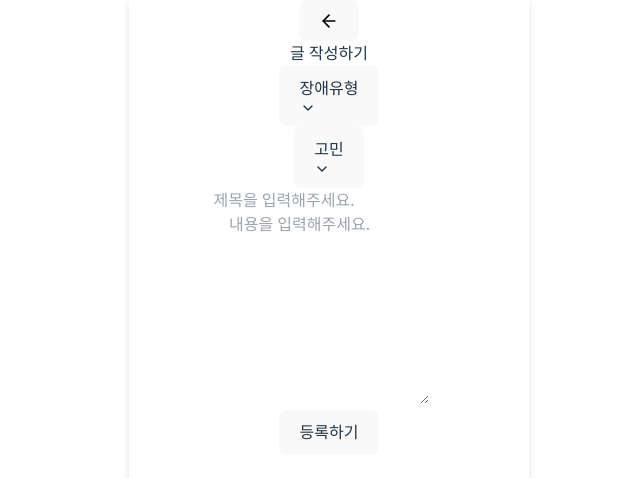
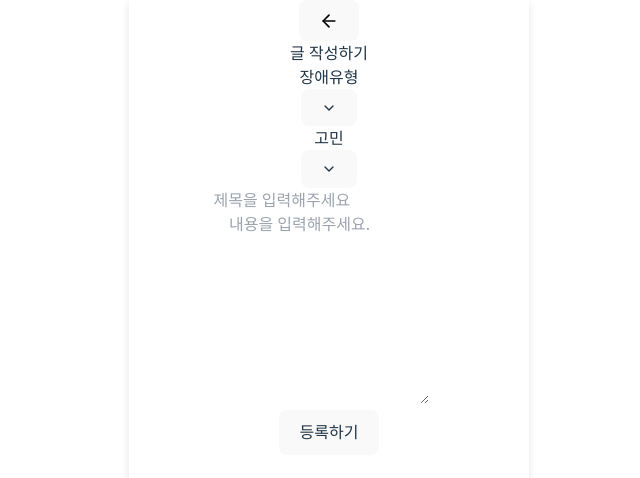
Before and after one commit to 2025-UMC-Hackathon/Frontend, a React (Vite) app: page /write in a window 1280 px wide. Shown: the top 478 px of the page, without its empty margins (311-951 px from the left). Built offline with nearby package versions, Linux system fonts and the light colour scheme.

Commit message:
마이페이지 디자인 구현

```diff
--- a/src/pages/writepage.tsx
+++ b/src/pages/writepage.tsx
@@ -8,6 +8,7 @@ export default function Write() {
 	const [title, setTitle] = useState('');
 	const [content, setContent] = useState('');
 	const [openType, setOpenType] = useState<'disability' | 'worry' | null>(null);
+
 
 	const isFormValid =
 		selectedDisability !== null &&
@@ -26,17 +27,27 @@ export default function Write() {
 
 			<div className="flex flex-col items-center justify-center gap-2">
 				{/* 드롭다운 영역 */}
-				<div className="w-full flex gap-2 mb-6 items-start justify-start">
+				<div className="w-full flex gap-2 mb-6">
+
+                {/* --- 장애유형 드롭다운 수정 --- */}
                 <div className="relative">
+                    {/* 1. 텍스트와 버튼을 감싸는 flex 컨테이너 */}
+                    <div className="flex items-center gap-1">
+                        {/* 2. 텍스트 표시 부분 */}
+                        <div className="border border-gray-300 rounded-l-full px-4 py-1.5 text-sm bg-white text-gray-600">
+                            {selectedDisability ?? '장애유형'}
+                        </div>
+                        {/* 3. 아이콘 버튼 부분 */}
                         <button
                             onClick={() => setOpenType(openType === 'disability' ? null : 'disability')}
-							className="border rounded-full px-4 py-2 text-sm flex items-center gap-1"
+                            className="border border-gray-300 rounded-r-full p-2 bg-white transition hover:bg-gray-50"
                         >
-							{selectedDisability ?? '장애유형'}
-							<ChevronDown size={16} />
+                            <ChevronDown size={16} className="text-gray-600" />
                         </button>
+                    </div>
+                    {/* 드롭다운 메뉴 */}
                     {openType === 'disability' && (
-							<div className="absolute top-10 left-0 bg-white border shadow rounded w-full z-10">
+                        <div className="absolute top-full mt-1 left-0 bg-white border shadow-lg rounded-md w-full min-w-max z-10">
                             {disabilityType.map((item) => (
                                 <div
                                     key={item}
@@ -51,15 +62,19 @@ export default function Write() {
                 </div>
 
 				<div className="relative">
+                    <div className="flex items-center gap-1">
+                        <div className="border border-gray-300 rounded-l-full px-4 py-1.5 text-sm bg-white text-gray-600">
+                            {selectedWorry ?? '고민'}
+                        </div>
                         <button
                             onClick={() => setOpenType(openType === 'worry' ? null : 'worry')}
-							className="border rounded-full px-4 py-2 text-sm flex items-center gap-1"
+                            className="border border-gray-300 rounded-r-full p-2 bg-white transition hover:bg-gray-50"
                         >
-							{selectedWorry ?? '고민'}
-							<ChevronDown size={16} />
+                            <ChevronDown size={16} className="text-gray-600" />
                         </button>
+                    </div>
                     {openType === 'worry' && (
-							<div className="absolute top-10 left-0 bg-white border shadow rounded w-full z-10">
+                        <div className="absolute top-full mt-1 left-0 bg-white border shadow-lg rounded-md w-full min-w-max z-10">
                             {worryType.map((item) => (
                                 <div
                                     key={item}
@@ -79,8 +94,9 @@ export default function Write() {
 					type="text"
 					value={title}
 					onChange={(e) => setTitle(e.target.value)}
-					placeholder="제목을 입력해주세요."
-					className="w-full border-b py-3 text-base font-semibold placeholder-gray-400 mb-4 focus:outline-none"
+					placeholder="제목을 입력해주세요"
+					className="w-full border-b py-3 text-[#171D1E] placeholder:text-[#171D1E] placeholder:font-semibold mb-4 focus:outline-none"
+
 				/>
 
 				{/* 내용 */}
@@ -89,7 +105,8 @@ export default function Write() {
 					onChange={(e) => setContent(e.target.value)}
 					placeholder="내용을 입력해주세요."
 					rows={8}
-					className="w-full text-sm placeholder-gray-400 focus:outline-none resize-none"
+					className="w-full text-sm placeholder-gray-400 focus:outline-none resize-none text-[#171D1E]"
+
 				/>
 			</div>
 
@@ -97,7 +114,7 @@ export default function Write() {
 			<div className="flex items-center justify-center bg-white shadow-inner">
 				<button
 					disabled={!isFormValid}
-					className={`w-[400px] text-white rounded-full text-sm font-semibold ${isFormValid ? 'bg-green-500' : 'bg-gray-400'
+					className={`fixed w-[338px] h-[56px]  rounded-full text-sm font-semibold ${isFormValid ? 'bg-[#CDE7EC] text-[#334B4E]' : 'bg-[#171D1E]/10 text-[#171D1E]/9'
 						}`}
 				>
 					등록하기
```
Lines whose indentation alone changed are shown as unchanged.
